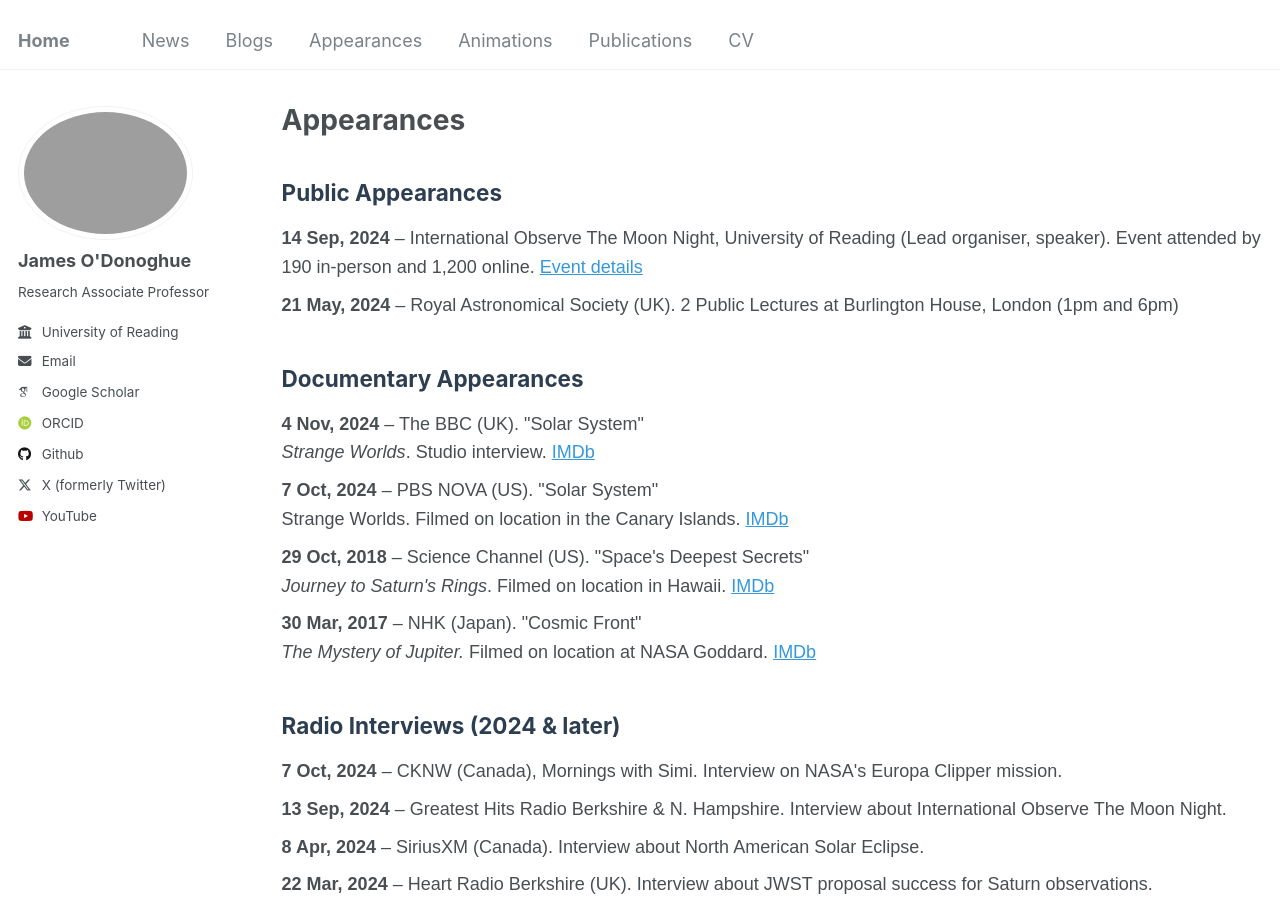
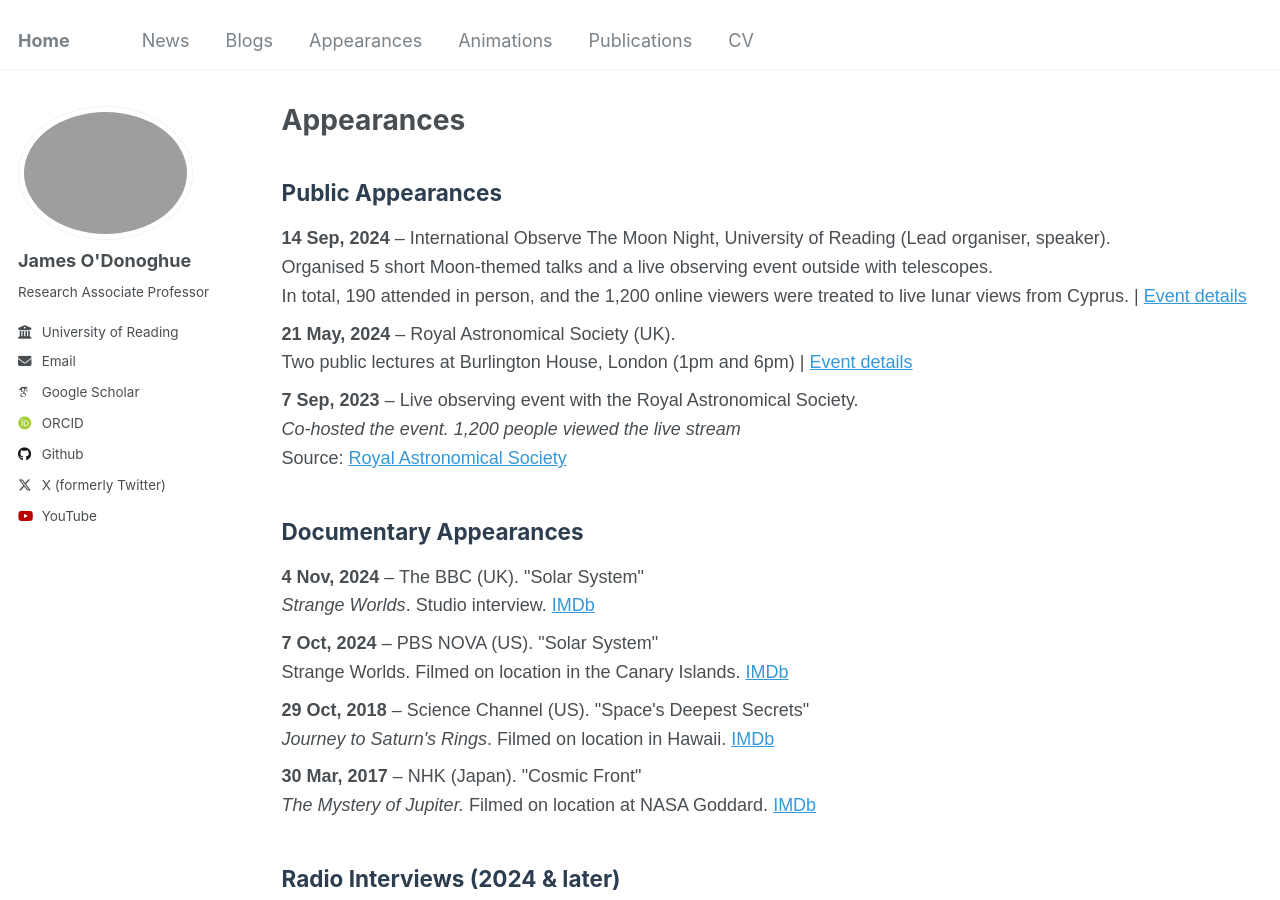
Before and after one commit to odonoghuespace/odonoghuespace.github.io, a Jekyll site: the page built from _pages/appearances.html, in a window 1280 px wide and 900 px high. Built offline with Jekyll 4.4.1, drawn with Linux system fonts in a browser that asks for light colours; some web fonts are replaced.

Commit message:
Update appearances.html

```diff
--- a/_pages/appearances.html
+++ b/_pages/appearances.html
@@ -41,8 +41,21 @@ author_profile: true
     <div class="section">
         <h2>Public Appearances</h2>
         <ul>
-            <li><strong>14 Sep, 2024</strong> – International Observe The Moon Night, University of Reading (Lead organiser, speaker). Event attended by 190 in-person and 1,200 online. <a href="https://research.reading.ac.uk/met-spate/international-observe-the-moon-night-2024/" target="_blank">Event details</a></li>
-            <li><strong>21 May, 2024</strong> – Royal Astronomical Society (UK). 2 Public Lectures at Burlington House, London (1pm and 6pm)</li>
+        <li><strong>14 Sep, 2024</strong> – International Observe The Moon Night, University of Reading (Lead organiser, speaker).
+            <br>Organised 5 short Moon-themed talks and a live observing event outside with telescopes.
+            <br>In total, 190 attended in person, and the 1,200 online viewers were treated to live lunar views from Cyprus. |
+            <a href="https://research.reading.ac.uk/met-spate/international-observe-the-moon-night-2024/" target="_blank">Event details</a>
+        </li>
+
+        <li><strong>21 May, 2024</strong> – Royal Astronomical Society (UK).
+            <br>Two public lectures at Burlington House, London (1pm and 6pm) |
+            <a href="https://ras.ac.uk/events-and-meetings/ras-public-lectures-and-events/planetary-scientists-unexpected-animated-journey" target="_blank">Event details</a>
+        </li>
+
+        <li><strong>7 Sep, 2023</strong> – Live observing event with the Royal Astronomical Society.
+            <br><em>Co-hosted the event. 1,200 people viewed the live stream</em>
+            <br>Source: <a href="https://ras.ac.uk/Eyeingtheionosphere" target="_blank">Royal Astronomical Society</a>
+        </li>
         </ul>
     </div>
 
```
